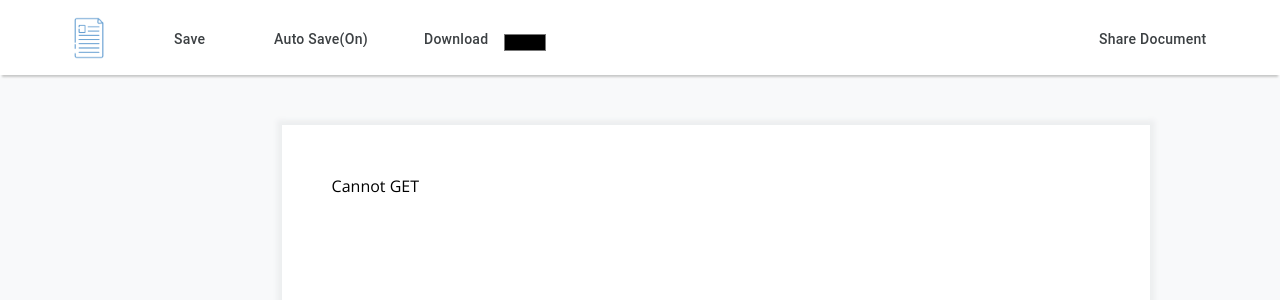
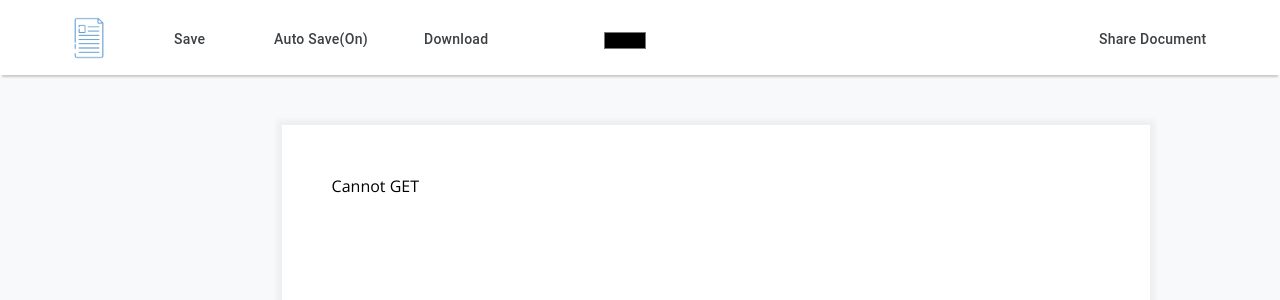
Before and after one commit to omrozh/socialshare, a Flask app: a page that uses templates/documentView.html in a window 1280 px wide. Shown: the top 300 px of the page. Run offline with Flask 2, Linux system fonts and the light colour scheme; data that the repository does not hold is empty.

Commit message:
heroku master

```diff
--- a/templates/documentView.html
+++ b/templates/documentView.html
@@ -13,7 +13,7 @@
         <img onclick="openModal()" src="/docslogo.png" style="width: 50px; margin-top: 1%; margin-left: 5%" alt="">
         <button class="button-17" style="position: absolute; top: 15px; left: 150px; border-radius: 5px; border: none; box-shadow: none; background: none;" onclick="saver()">Save</button>
         <button class="button-17" style="position: absolute; top: 15px; left: 400px; border-radius: 5px; border: none; box-shadow: none; background: none;" onclick="download('socialdocs.txt', document.getElementById('docContainer').innerHTML)">Download</button>
-        <input style="position: absolute; top: 29px; left: 500px; border-radius: 5px; border: none; box-shadow: none; background: none;" type="color" onchange="changeColor(this.value)">
+        <input style="position: absolute; top: 27px; left: 600px; border-radius: 5px; border: none; box-shadow: none; background: none;" type="color" onchange="changeColor(this.value)">
         <select id="auto-save" class="button-17" style="position: absolute; top: 15px; left: 250px; background: transparent; -webkit-appearance: none; border-radius: 5px; border: none; box-shadow: none;">
             <option value="True" disabled selected>Auto Save(On)</option>
             <option value="True">On</option>
```
